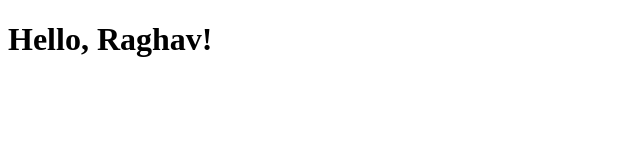
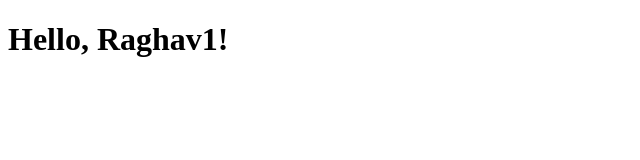
Before and after one commit to Seshadriraghav22/sr23, a plain HTML site: page index.html in a window 1280 px wide. Shown: the full height of the page, 0-640 px from the left. Drawn offline with Linux system fonts and the light colour scheme.

Commit message:
Update index.html

```diff
--- a/index.html
+++ b/index.html
@@ -4,6 +4,6 @@
     <title>Docker Apache Server</title>
 </head>
 <body>
-    <h1>Hello, Raghav!</h1>
+    <h1>Hello, Raghav1!</h1>
 </body>
 </html>
```
